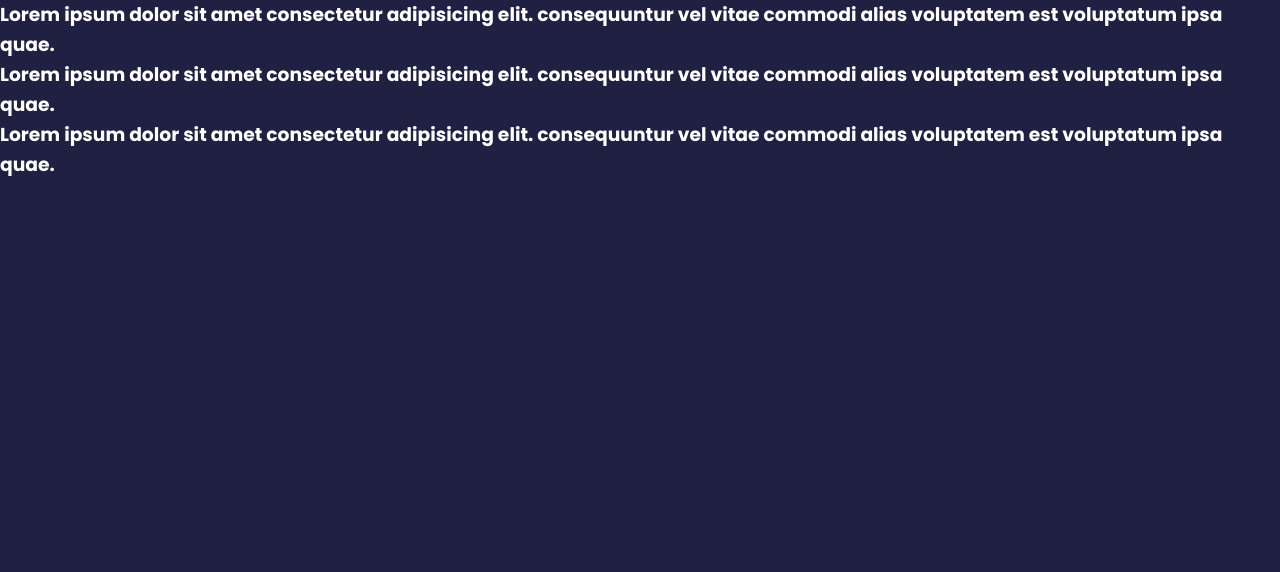
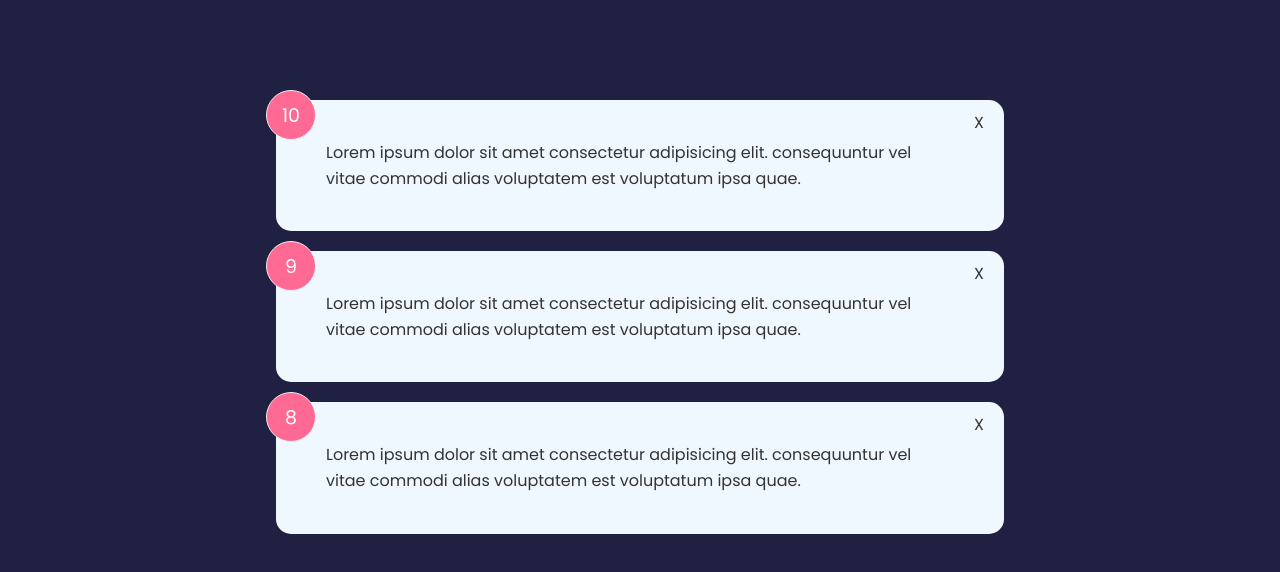
Before and after one commit to lushcodes/feedback-project, a Svelte app in the folder svelte-feeback-app/: page / in a window 1280 px wide. Shown: the top 572 px of the page. Built offline with nearby package versions, Linux system fonts and the light colour scheme.

Commit message:
card component and styling

```diff
--- a/svelte-feeback-app/src/App.svelte
+++ b/svelte-feeback-app/src/App.svelte
@@ -19,7 +19,7 @@
 
 </script>
 
-<main>
+<main class="container">
 	<FeedbackList {feedback} />
 </main>
 
--- /dev/null
+++ b/svelte-feeback-app/src/components/Card.svelte
@@ -0,0 +1,17 @@
+<div class="card">
+
+<slot></slot>
+</div>
+
+<style>
+  .card {
+    position: relative;
+    color: #333;
+    background-color: aliceblue;
+    border-radius: 15px;
+    padding: 40px 50px;
+    margin: 20px 0;
+  }
+
+
+</style>
--- a/svelte-feeback-app/src/components/FeedbackItem.svelte
+++ b/svelte-feeback-app/src/components/FeedbackItem.svelte
@@ -1,8 +1,42 @@
 <script>
-
+import Card from "./Card.svelte";
+export let item
 
 
 
 </script>
 
-FeedbackItem
+<Card>
+<div class="num-display">
+  {item.rating}
+</div>
+<div class="close">
+  X
+</div>
+<p class="text-display">{item.text}</p>
+</Card>
+
+<style>
+  .num-display {
+    position: absolute;
+    top: -10px;
+    left: -10px;
+    width: 50px;
+    height: 50px;
+    background: #ff6a95;
+    color: #fff;
+    border: 1px #eee solid;
+    border-radius: 50%;
+    padding: 10px;
+    text-align: center;
+    font-size: 19px;
+  }
+  .close {
+    position: absolute;
+    top: 10px;
+    right: 20px;
+    cursor: pointer;
+    background: none;
+    border: none;
+  }
+</style>
--- a/svelte-feeback-app/src/components/FeedbackList.svelte
+++ b/svelte-feeback-app/src/components/FeedbackList.svelte
@@ -1,9 +1,11 @@
 <script>
+
+import FeedbackItem from "./FeedbackItem.svelte";
 export let feedback = [];
 
 
 </script>
 
 {#each feedback as feedbackRecord (feedbackRecord.id)}
-  <h3>{feedbackRecord.text}</h3>
+  <FeedbackItem item={feedbackRecord} />
 {/each}
```
